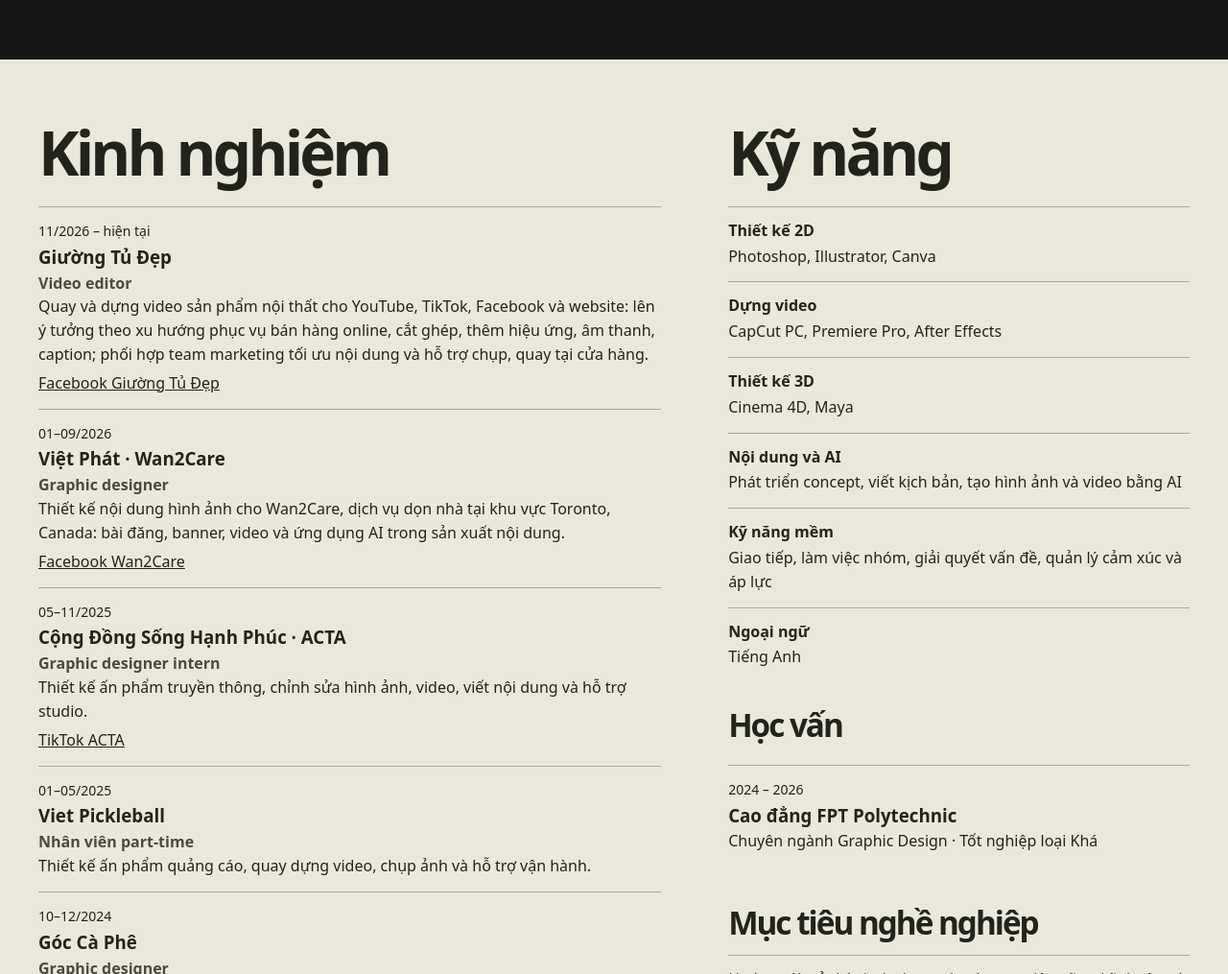
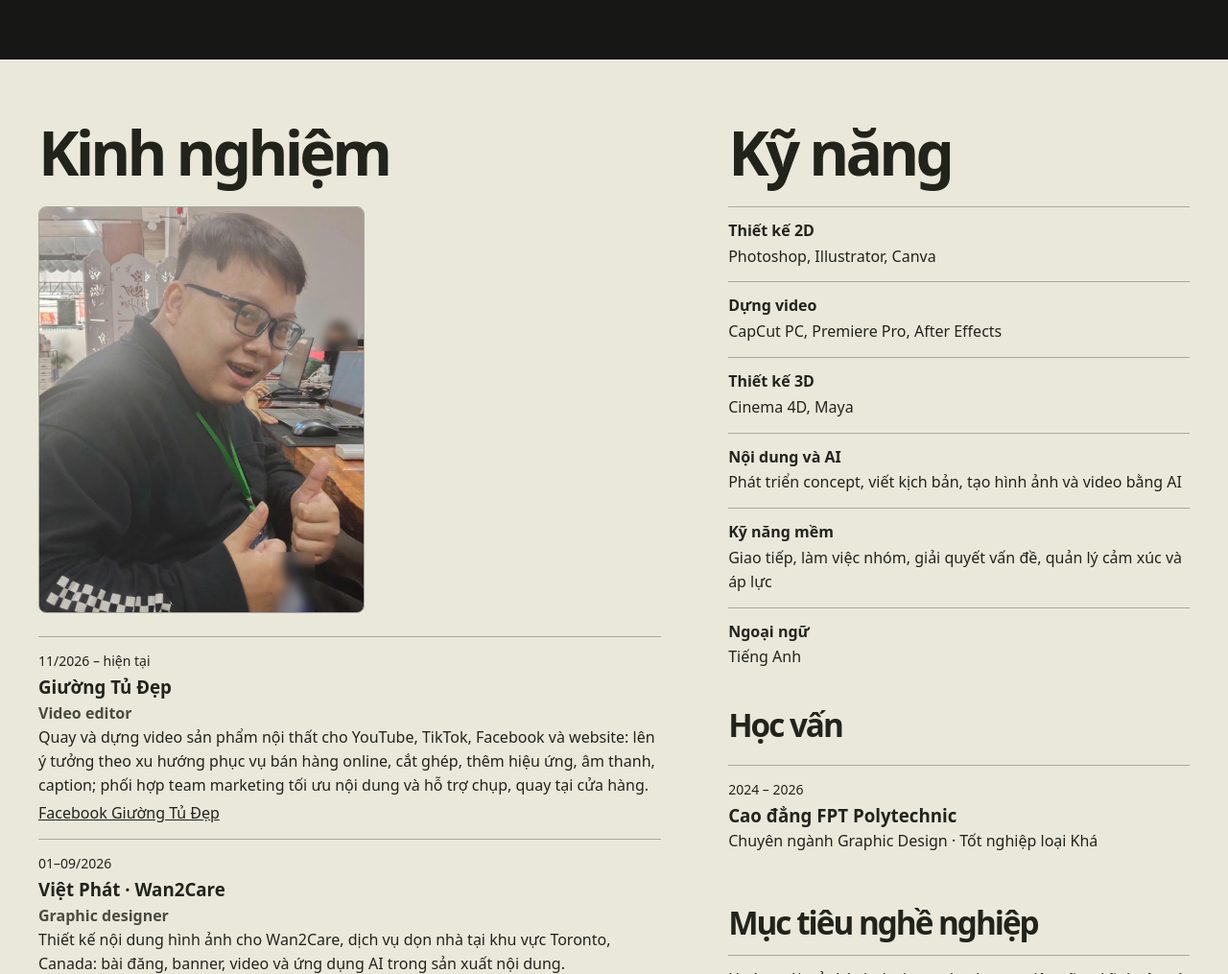
Before and after one commit to khoa878-wq/khoa878-wq.github.io, a plain HTML site: page index.html in a window 1280 px wide. Shown: the part 4780-5795 px from the top of the page at 96% size. Drawn offline with Linux system fonts and the light colour scheme.

Commit message:
Thêm ảnh chân dung ở mục Kinh nghiệm (đã làm mờ người phía sau và thẻ tên)
Co-Authored-By: Claude Opus 5.5 <noreply@anthropic.com>

```diff
--- a/index.html
+++ b/index.html
@@ -107,6 +107,8 @@ h1 { font-size:clamp(4rem,11vw,9rem); line-height:.88; letter-spacing:-.09em; ma
 .history a { display:inline-block; text-decoration:underline; margin-top:5px; }
 .history a:focus-visible { outline-color:var(--paper-ink); }
 .skills dd { margin:2px 0 14px; }
+.me { margin:24px 0 0; max-width:340px; border-radius:8px; overflow:hidden; border:1px solid #a8a99c; }
+.me img { display:block; width:100%; height:auto; aspect-ratio:4/5; object-fit:cover; object-position:50% 30%; }
 .history .role { font-weight:600; color:#4a4b40; margin-top:1px; }
 h2.sub { margin-top:42px; font-size:clamp(1.5rem, 2.6vw, 2.1rem); }
 .goal { margin-top:16px; border-top:1px solid #a8a99c; padding-top:12px; line-height:1.6; }
@@ -218,7 +220,7 @@ body.editing { padding-bottom:84px; }
   <div class="grid" id="cards"></div>
 </section>
 <div class="lower"><div class="wrap details">
-<section id="kinh-nghiem"><h2>Kinh nghiệm</h2><ul class="history" id="history"></ul></section>
+<section id="kinh-nghiem"><h2>Kinh nghiệm</h2><figure class="me"><img src="images/khoa.jpg" alt="Nguyễn Khoa tại nơi làm việc" width="1000" height="1256" loading="lazy" decoding="async"></figure><ul class="history" id="history"></ul></section>
 <section id="ky-nang"><h2>Kỹ năng</h2><dl class="skills" id="skills"></dl>
 <h2 class="sub">Học vấn</h2><ul class="history" id="education"></ul>
 <h2 class="sub">Mục tiêu nghề nghiệp</h2><p class="goal" id="site-goal"></p></section>
```
Also changed, not shown: images/khoa.jpg (added).
